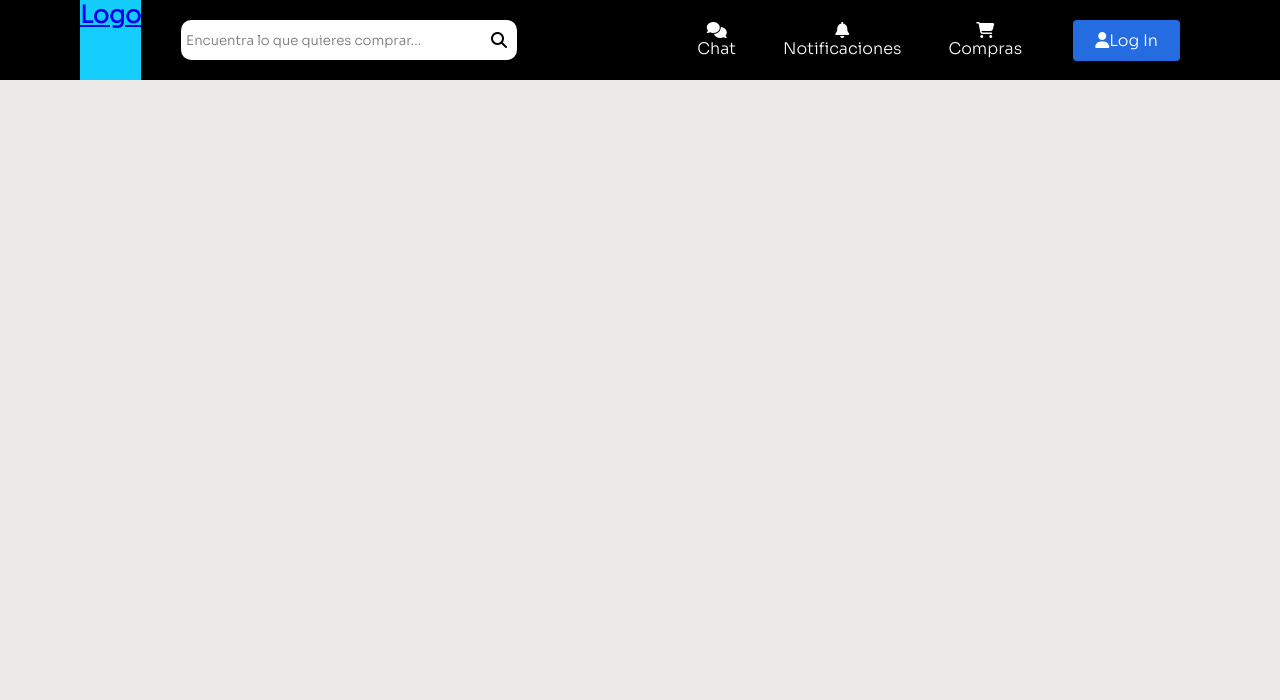
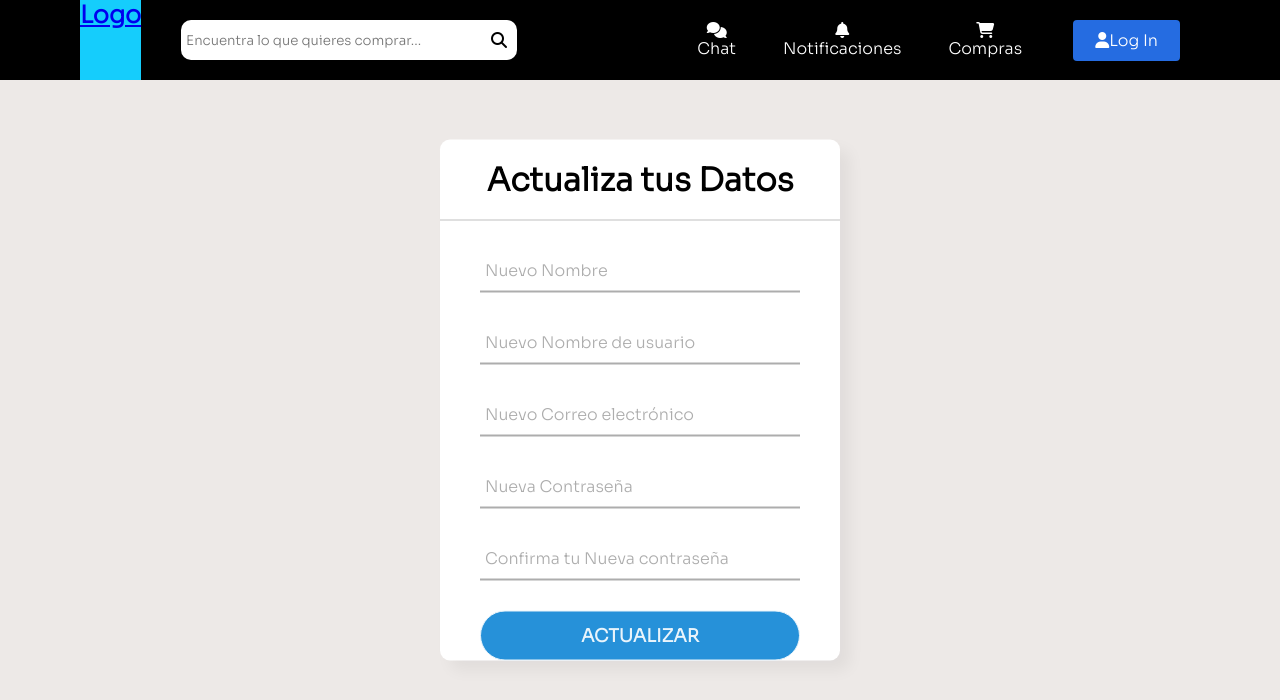
Before and after one commit to cguarata/retroBYTES, a React (Create React App) app in the folder frontend/: page /actualizar-datos-usuario in a window 1280 px wide. Shown: the top 700 px of the page. Built offline with nearby package versions, Linux system fonts and the light colour scheme.

Commit message:
Perfil de usuario creado y actualizado

```diff
--- a/frontend/src/App.css
+++ b/frontend/src/App.css
@@ -201,6 +201,37 @@ body {
   margin: 10px;
   transition: 0.3s ease all;
 }
+.avatar {
+  width: 150px;
+  height: 150px;
+  background-size: cover;
+  background-position: top center;
+  border-radius: 50%;
+  margin: 20px;
+}
+.center-profile {
+  position: absolute;
+  top: 50%;
+  left: 50%;
+  padding: 30px;
+  transform: translate(-50%, -50%);
+  width: 600px;
+  background: white;
+  border-radius: 10px;
+  box-shadow: 10px 10px 15px rgba(0, 0, 0, 0.05);
+  display: flex;
+  flex-direction: column;
+}
+.center-profile h1 {
+  text-align: center;
+  padding: 20px 0;
+}
+.center-profile div {
+  padding: 20px 0 0 0;
+  margin-top: 20px;
+  border-top: 1px solid silver;
+}
+
 .center {
   position: absolute;
   top: 50%;
--- a/frontend/src/App.js
+++ b/frontend/src/App.js
@@ -9,6 +9,8 @@ import Compras from './pages/compras';
 import Perfil from './pages/perfil';
 import Login from './pages/login';
 import { Register } from './pages/register';
+import NewProduct from './pages/newProduct';
+import { ProfileUpdate } from './pages/profileUpdate';
 
 function App() {
   return (
@@ -20,8 +22,10 @@ function App() {
         <Route path='/notificaciones' component={Notificaciones} />
         <Route path='/compras' component={Compras} />
         <Route path='/perfil' component={Perfil} />
+        <Route path='/producto-nuevo' component={NewProduct} />
         <Route path='/login' component={Login} />
         <Route path='/register' component={Register} />
+        <Route path='/actualizar-datos-usuario' component={ProfileUpdate} />
       </Switch>
     </Router>
   );
--- /dev/null
+++ b/frontend/src/componentes/perfil/Avatar.js
@@ -0,0 +1,12 @@
+import { useState, useContext, useEffect } from "react";
+import img1 from "../../img/avatar-prueba.jpeg"
+
+function Avatar (props) {
+  return (
+    <>
+      <img className="avatar" src={img1} alt="imagen de perfil" />
+    </>
+);
+}
+
+export { Avatar };
--- a/frontend/src/componentes/products/addProduct.js
+++ b/frontend/src/componentes/products/addProduct.js
@@ -22,7 +22,7 @@ export const AddProduct = (props) => {
   return (
     <>
         <div className="center">
-        <h1>Nuevo Producto</h1>
+        <h1>Agrega un nuevo Producto</h1>
           <form onSubmit={handleCreateProduct}>
             <div class="txt_field">
                 <input
--- a/frontend/src/pages/home.js
+++ b/frontend/src/pages/home.js
@@ -2,6 +2,7 @@ import React from 'react'
 import Products from '../componentes/products/Products'
 import { Slideshow } from '../componentes/slideshow/slideshow'
 import { toast } from "react-toastify";
+
 
 const Home = () => {
 const ProductsList = async () => {
--- /dev/null
+++ b/frontend/src/pages/newProduct.js
@@ -0,0 +1,13 @@
+import React from 'react'
+import { AddProduct } from '../componentes/products/addProduct'
+
+
+const NewProduct = () => {
+    return (
+       <>
+            <AddProduct></AddProduct>
+       </>
+    )
+}
+
+export default NewProduct
--- a/frontend/src/pages/perfil.js
+++ b/frontend/src/pages/perfil.js
@@ -1,11 +1,38 @@
 import React from 'react'
+import { useContext } from "react";
 import { Link } from 'react-router-dom'
-import { AddProduct } from '../componentes/products/addProduct'
+import {Avatar} from '../componentes/perfil/Avatar'
+import { Redirect } from "react-router-dom";
+
 
 const Perfil = () => {
+const token=12214312
+const handleLogout = (e) => {
+       e.preventDefault();
+       token=""
+       console.log(`token valor "${token}"`)
+  };
+
     return (
-       <>
-            <AddProduct></AddProduct>
+       <>{ token ?(
+       <div className="center-profile">
+            <Avatar/>
+            <h1>Username</h1>
+            <Link to="/actualizar-datos-usuario">
+            <button type="submit">Editar</button>
+            </Link>
+            <button type="submit" onClick={handleLogout}>Cerrar sesion</button>
+            <div>
+            <button type="submit">Mis Productos</button>
+            <button type="submit">Mis Reservas</button>
+            <Link to="/producto-nuevo">
+                    <button type="submit">Agregar Producto</button>
+                </Link>
+            </div>
+        </div>
+         ) : (
+            <Redirect to="/login" />
+          )}
        </>
     )
 }
--- /dev/null
+++ b/frontend/src/pages/profileUpdate.js
@@ -0,0 +1,102 @@
+import { useState, useContext, useEffect } from "react";
+
+export const ProfileUpdate = (props) => {
+
+    const [name, setName] = useState("");
+    const [userName, setUserName] = useState("");
+    const [email, setEmail] = useState("");
+    const [password, setPassword] = useState("");
+    const [repeatPassword, setRepeatPassword] = useState("");
+    const handleUpdate = async (e) => {
+    e.preventDefault();
+    const requestBody = {
+        name,
+        userName,
+        email,
+        password,
+        repeatPassword,
+      };
+      const res = await fetch("", {
+          method: "PUT",
+          headers: {
+            "Content-type": "application/json",
+          },
+          body: JSON.stringify(requestBody),
+        });
+    };
+  return (
+    <>
+      <div className="center">
+          <h1>Actualiza tus Datos</h1>
+          <form onSubmit={handleUpdate}>
+            <div class="txt_field">
+              <input
+                id="user-fullname"
+                name="user-fullname"
+                required="required"
+                type="text"
+                value={name}
+                onChange={(e) => setName(e.target.value)}
+                />
+                <span></span>
+                <label>Nuevo Nombre</label>
+            </div>
+              <div class="txt_field">
+              <input
+                id="username"
+                name="username"
+                required="required"
+                type="text"
+                value={userName}
+                onChange={(e) => setUserName(e.target.value)}
+                />
+                <span></span>
+                <label>Nuevo Nombre de usuario</label>
+              </div>
+              <div class="txt_field">
+              <input
+                id="email"
+                name="email"
+                required="required"
+                type="email"
+                value={email}
+                onChange={(e) => setEmail(e.target.value)}
+                />
+                <span></span>
+                <label>Nuevo Correo electrónico</label>
+              </div>
+              <div class="txt_field">
+              <input
+                id="password"
+                name="password"
+                required="required"
+                type="password"
+                pattern="(?=.*\d)(?=.*[a-z])(?=.*[A-Z]).{8,}"
+                value={password}
+                onChange={(e) => setPassword(e.target.value)}
+                />
+                <span></span>
+                <label>Nueva Contraseña</label>
+              </div>
+              <div class="txt_field">
+              <input
+                id="confirm-password"
+                name="confirm-password"
+                required="required"
+                type="password"
+                value={repeatPassword}
+                onChange={(e) => setRepeatPassword(e.target.value)}
+              />
+              <span></span>
+              <label htmlFor="user-confirm-password">
+                Confirma tu Nueva contraseña
+              </label>
+              </div>
+            <button type="submit" value="Registro">
+              ACTUALIZAR
+            </button>
+          </form>
+         </div>
+    </>
+  );
+};
```
Also changed, not shown: frontend/src/pages/perfil copy.js (added, +54 -0 lines), frontend/src/img/avatar-prueba.jpeg (added).
